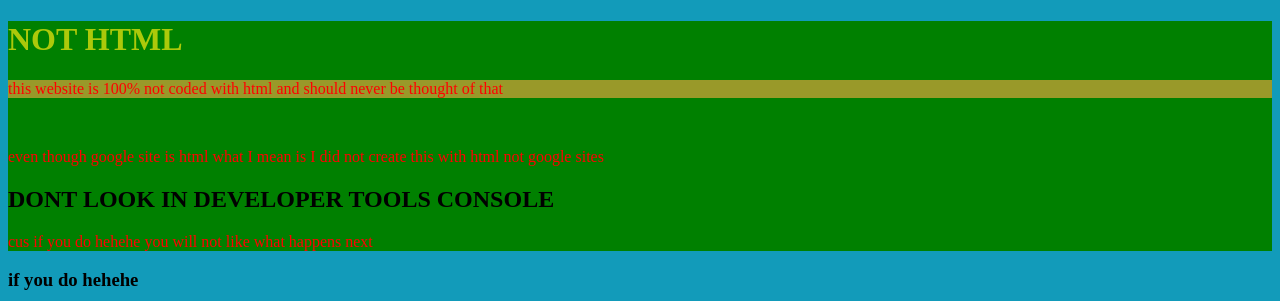
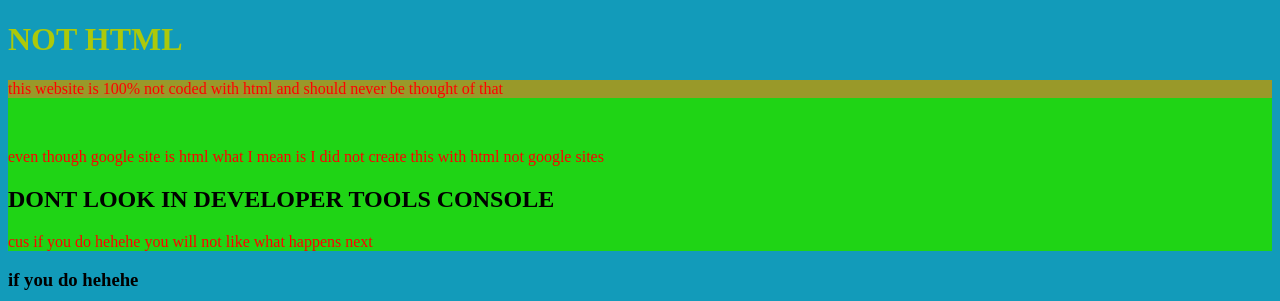
Before and after one commit to doomnoob123455/nohtml, a plain HTML site: page index.html in a window 1280 px wide. Shown: the top 301 px of the page. Drawn offline with Linux system fonts and the light colour scheme.

Commit message:
Update index.html

```diff
--- a/index.html
+++ b/index.html
@@ -18,12 +18,12 @@
           background-color:rgb(153, 153, 41);
         }
         .border{
-          background-color:green;
+          background-color:rgb(31, 212, 21);
         }
     </style>
     <body>
-    <div class="border"><h1 id="hello">NOT HTML</h1>
-<p id="hi">this website is 100% not coded with html and should never be thought of that</p><br>
+    <h1 id="hello">NOT HTML</h1>
+<div class="border"><p id="hi">this website is 100% not coded with html and should never be thought of that</p><br>
 <p>even though google site is html what I mean is I did not create this with  html not google sites</p>
         <h2>DONT LOOK IN DEVELOPER TOOLS CONSOLE</h2>
     <p>cus if you do hehehe you will not like what happens next</p>
```
